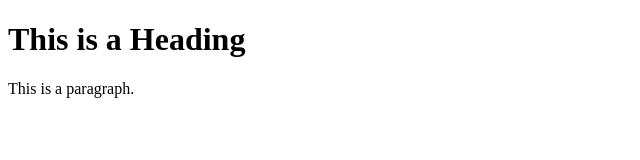
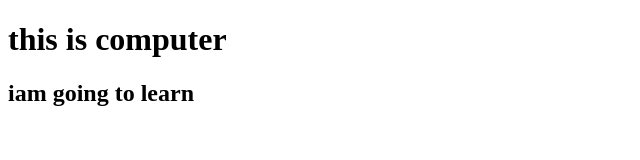
Before and after one commit to euneak-e/web-development, a plain HTML site: page index.html in a window 1280 px wide. Shown: the whole page, without its empty margins (0-640 px from the left). Drawn offline with Linux system fonts and the light colour scheme.

Commit message:
new title

```diff
--- a/index.html
+++ b/index.html
@@ -1,12 +1,12 @@
 <!DOCTYPE html>
 <html>
 <head>
-<title>Page Title</title>
+<title>Euneak</title>
 </head>
 <body>
 
-<h1>This is a Heading</h1>
-<p>This is a paragraph.</p>
+<h1>this is computer</h1>
+<h2>iam going to learn</h2>
 
 </body>
 </html>
```
